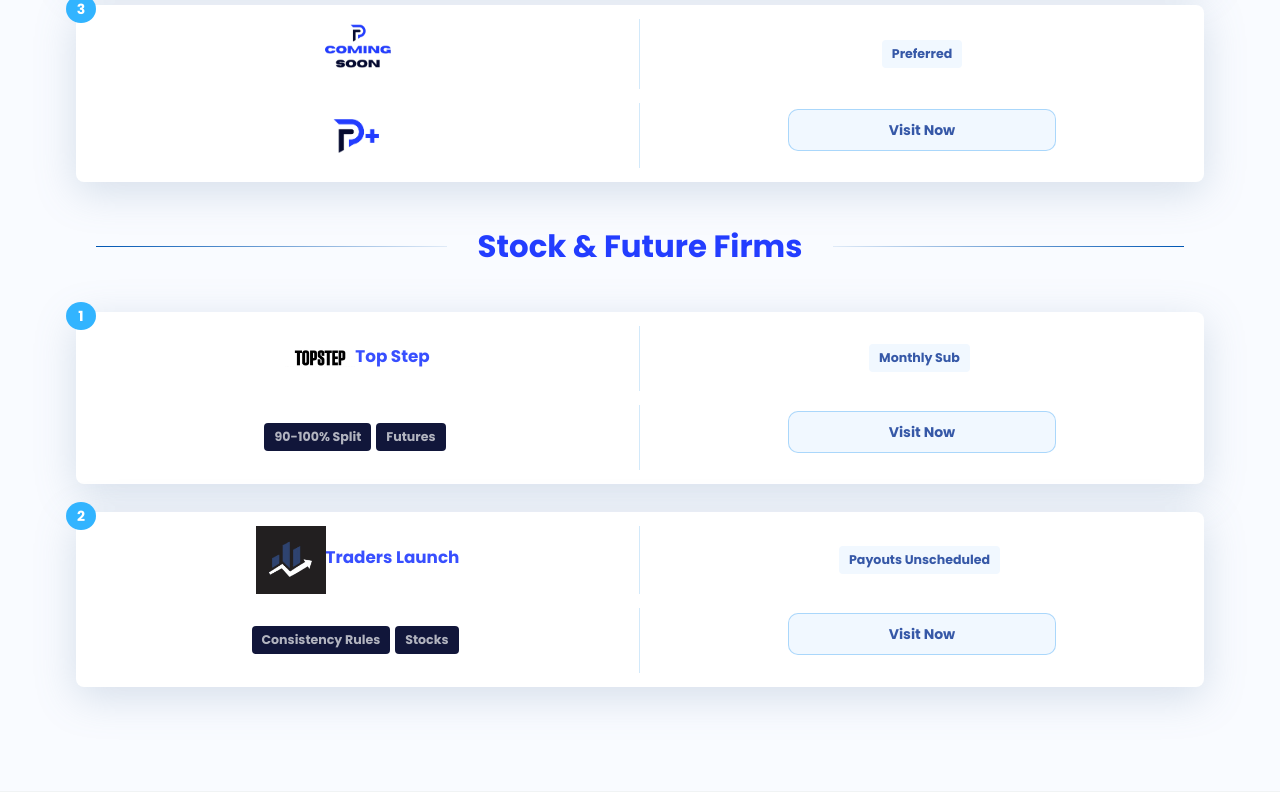
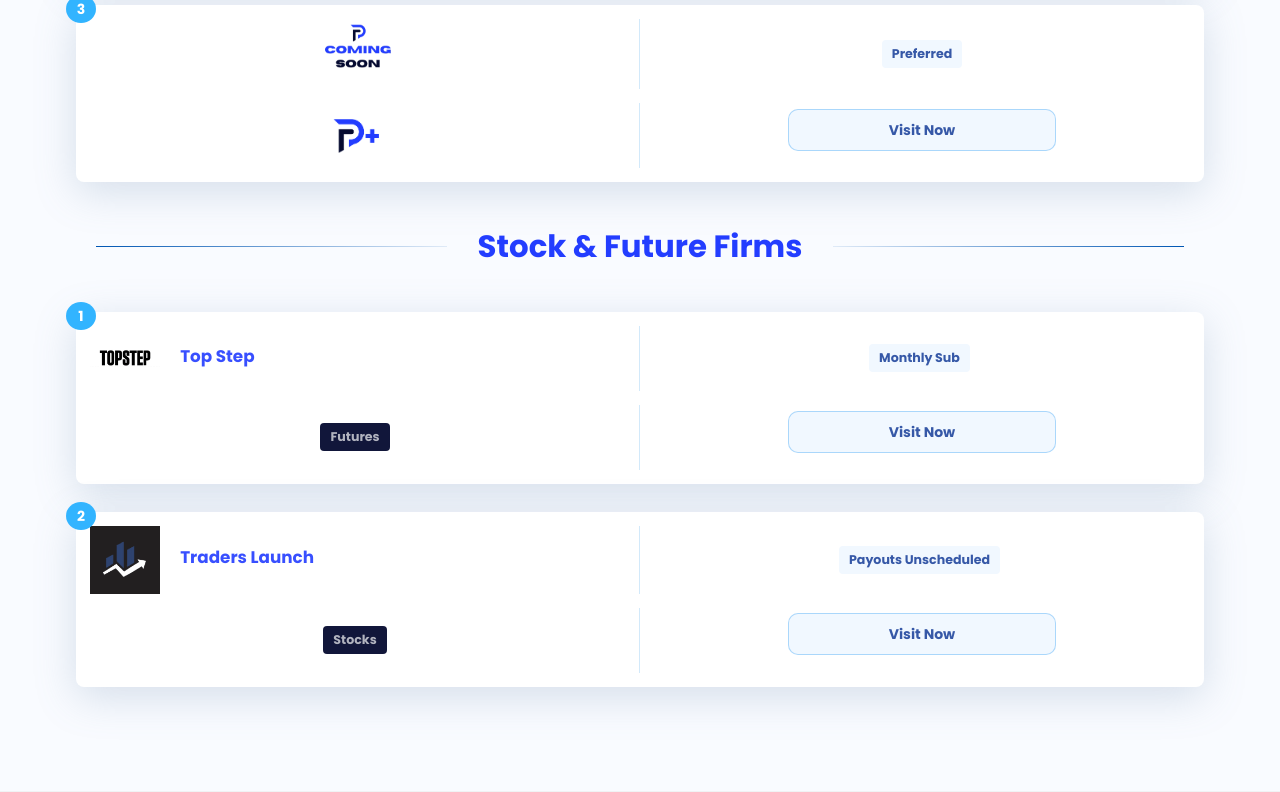
Before and after one commit to Mohamed-004/webdevtrading, a Flask app: page /featured-firms in a window 1280 px wide. Shown: the part 1061-1853 px from the top of the page. Run offline with Flask 3, Linux system fonts and the light colour scheme; some libraries are stand-ins or nearby versions.

Commit message:
changed the new form attributes

```diff
--- a/static/css/style.css
+++ b/static/css/style.css
@@ -566,7 +566,7 @@ form.😉.cog-cognito.cog-form.cog-3.is-default.cog-cognito--styled.cog-form--li
     margin-bottom: 3em;
 }
 
-input#cog-input-auto-0, input#cog-input-auto-1, input#cog-1, input#cog-2, input#cog-3, input#cog-4, input#cog-5{
+input#cog-input-auto-0, input#cog-input-auto-1, input#cog-1, input#cog-2, input#cog-3, input#cog-4, input#cog-5, input#cog-6{
     font-weight: bold;
     /* padding: 5px 10px; */
     margin-right: 5px;
@@ -620,7 +620,7 @@ border-radius: 20px !important;
     border-color: #a7d4f66b !important;
 }
 
-textarea#cog-8 {
+textarea#cog-9 {
     width: 100%;
     height: 175px !important;
     /* top: 0; */
@@ -1199,6 +1199,14 @@ span.second-name {
     flex-flow: row wrap;
 }
 
+.future .firm-detail-1.firm-details.firm-sz {
+    justify-content: left;
+}
+
+.future .firm-name {
+    margin-left: 1.2em;
+}
+
 @media (max-width: 1600px) {
 
 .hero-flex-2 {
--- a/templates/featured-firms.html
+++ b/templates/featured-firms.html
@@ -110,7 +110,7 @@
     </div>
   </div>
 
-  <div class="firm-list" id="firm-link">
+  <div class="firm-list future" id="firm-link">
     <!-- Example of a single firm entry -->
     <div class="firm firm-mg-top">
       <div class="num-rank">1</div>
@@ -133,7 +133,7 @@
             <div class="firm-rating firm-sz firm-tag-dk">
               <!-- <img src="{{ url_for('static', filename='images/proppatrolplus.png') }}" alt="Prop Patrol Regulated">
                -->
-               <span class="tag trusted">90-100% Split</span>
+               <!-- <span class="tag trusted">90-100% Split</span> -->
                <span class="tag trusted">Futures</span>
             </div>
 
@@ -164,7 +164,7 @@
               <div class="firm-rating firm-sz firm-tag-dk">
                 <!-- <img src="{{ url_for('static', filename='images/proppatrolplus.png') }}" alt="Prop Patrol Regulated">
                  -->
-                 <span class="tag trusted">Consistency Rules</span>
+                 <!-- <span class="tag trusted">Consistency Rules</span> -->
                  <span class="tag trusted">Stocks</span>
               </div>
 
```
